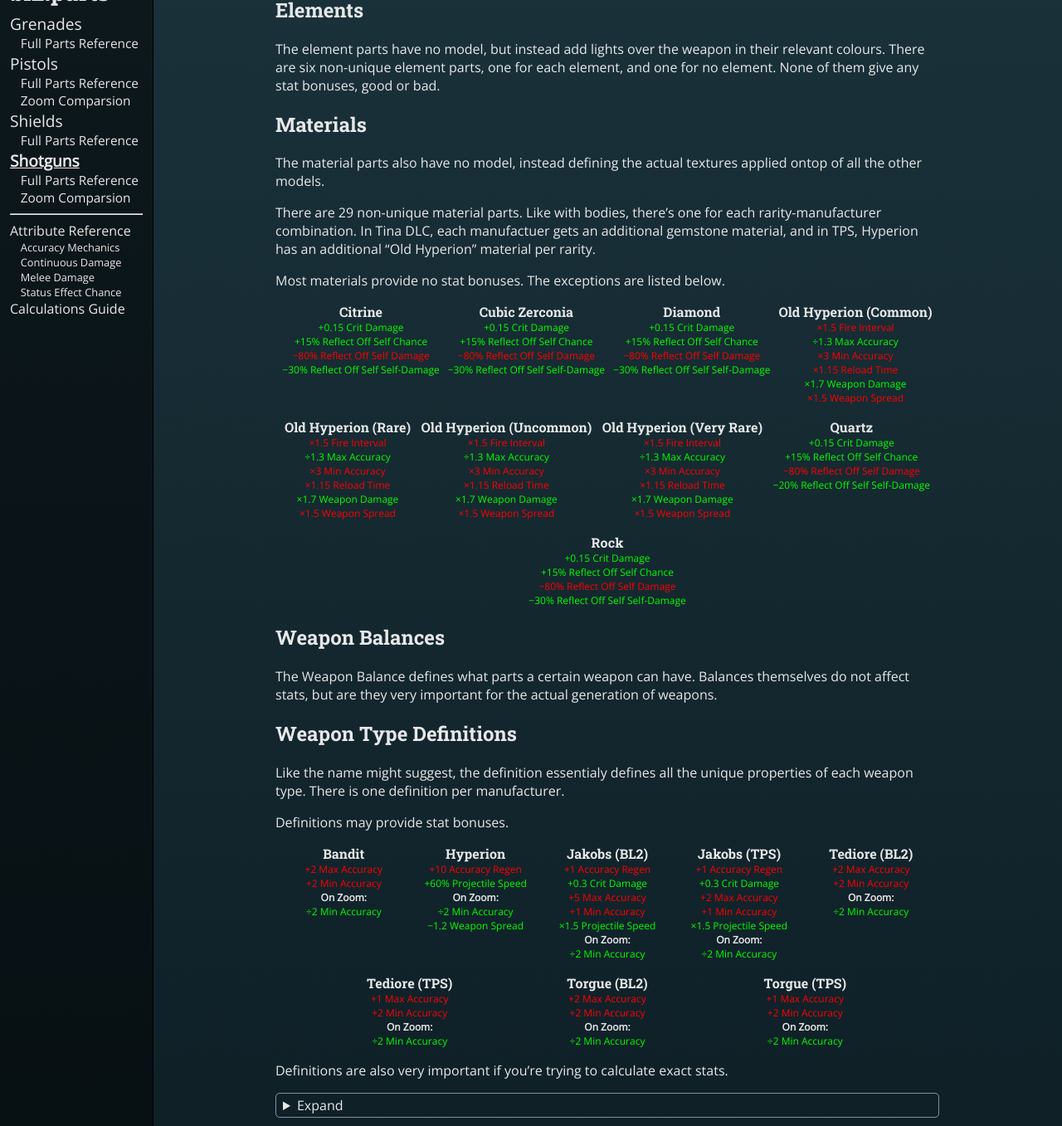
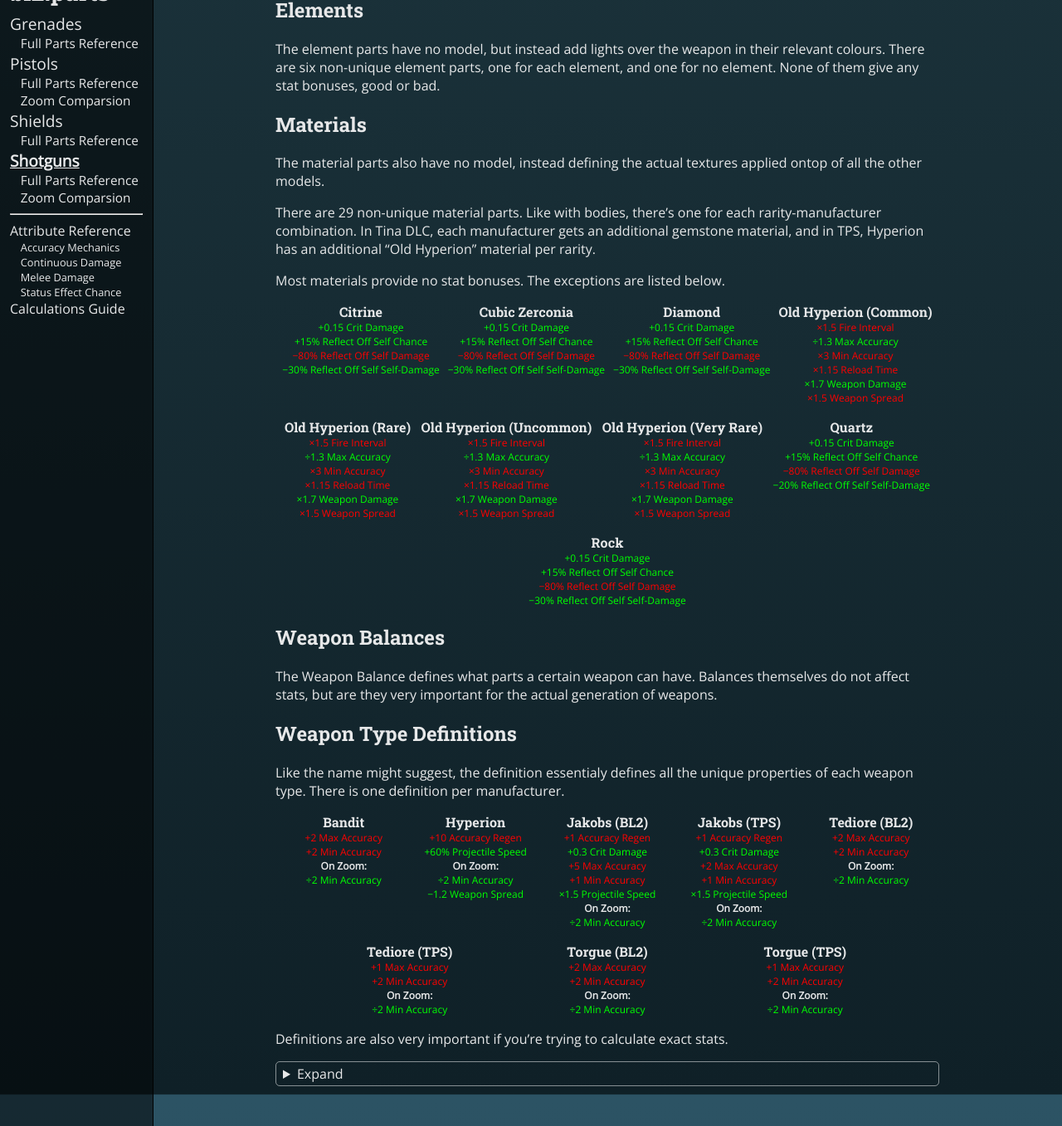
Before and after one commit to apple1417/bl2.parts, a Jekyll site: the page built from shotguns/index.md, in a window 1280 px wide and 1400 px high, scrolled down 3853 px, cut to the strip 43-1400 px from the top of the window. Shown: the whole strip at 83% size. Built offline with Jekyll 4.4.1, drawn with Linux system fonts in a browser that asks for light colours; our own code applies the rules of GitHub Pages for plain Markdown files; comment, search, counter and statistics services are not loaded.

Commit message:
fix typo

```diff
--- a/shotguns/index.md
+++ b/shotguns/index.md
@@ -207,7 +207,7 @@
 other models.
 
 There are 29 non-unique material parts. Like with bodies, there's one for each rarity-manufacturer
-combination. In Tina DLC, each manufactuer gets an additional gemstone material, and in TPS,
+combination. In Tina DLC, each manufacturer gets an additional gemstone material, and in TPS,
 Hyperion has an additional "Old Hyperion" material per rarity.
 
 Most materials provide no stat bonuses. The exceptions are listed below.
@@ -225,8 +225,6 @@
 ## Weapon Type Definitions
 Like the name might suggest, the definition essentialy defines all the unique properties of each
 weapon type. There is one definition per manufacturer.
-
-Definitions may provide stat bonuses.
 
 <style>
 #definitions div.part-block {
```
Also changed, not shown: pistols/index.md (+1 -1 lines).
